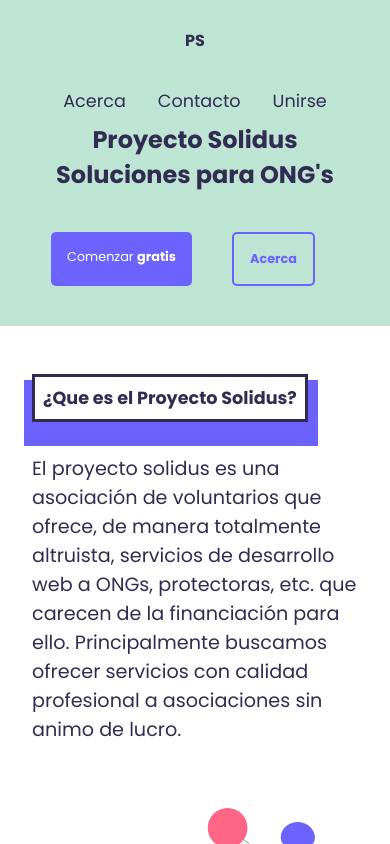
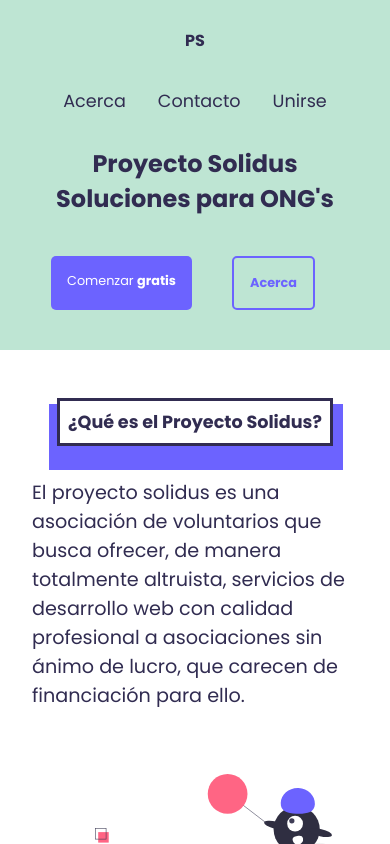
Before and after one commit to proyectosolidus/ProyectoSolidus, a React (Create React App) app: page / in a window 390 px wide. Shown: the top 844 px of the page. Built offline with nearby package versions, Linux system fonts and the light colour scheme.

Commit message:
little improvements

```diff
--- a/src/components/ContactForm.js
+++ b/src/components/ContactForm.js
@@ -45,16 +45,16 @@ const ContactForm = () => {
 					<label for="name">Nombre</label>
 					<input onChange={handleChange} value={formState.form.name} id="name" type="text" name="name" />
 
-					<label for="">Nombre de la organización</label>
-					<input onChange={handleChange} value={formState.form.ongName} id="" type="text" name="ongName" />
+					<label for="ongName">Nombre de la organización</label>
+					<input onChange={handleChange} value={formState.form.ongName} id="ongName" type="text" name="ongName" />
 
-					<label for="email">Correo Electronico</label>
+					<label for="email">Correo Electrónico</label>
 					<input onChange={handleChange} value={formState.form.email} size="25" id="email" type="email" name="email" />
 
 					<label for="webSite">Sitio web</label>
 					<input onChange={handleChange} value={formState.form.webSite} id="webSite" type="text" name="webSite" />
 
-					<label for="emailBody">Cuentanos un poco sobre {formState.form.ongName}</label>
+					<label for="emailBody">Cuéntanos un poco sobre {formState.form.ongName}</label>
 					<textarea onChange={handleChange} value={formState.form.emailBody} name="emailBody" placeholder={`¿Quien eres, que hace ${formState.form.ongName} y como podemos ayudarles?`} id="emailBody" type="text-area" className="ong-descrption"></textarea>
 
 					<button type="button" className="primary-btn Contact-form-button">ENVIAR</button>
--- a/src/components/Header.js
+++ b/src/components/Header.js
@@ -10,8 +10,8 @@ const Header = () => {
 				PS
 			</Link>
 			<nav className="Header__nav">
-				<a href="/#acerca">Acerca</a>
-				<a href="/#contacto">Contacto</a>
+				<a href="#acerca">Acerca</a>
+				<a href="#contacto">Contacto</a>
 				<a href="/unirse">Unirse</a>
 			</nav>
 		</header>
--- a/src/components/styles/Header.css
+++ b/src/components/styles/Header.css
@@ -1,6 +1,6 @@
 .Header {
 	display: flex;
-	padding: .5rem;
+	padding: .5rem .5rem 2rem;
 	align-items: center;
 	justify-content: space-between;
 	background-color: #bee5d3;
@@ -23,10 +23,14 @@
 	color: white;
 }
 
+.Header__nav {
+	gap: 2rem;
+	display: flex;
+}
+
 .Header__nav a {
 	text-decoration: none;
 	font-size: 1.1rem;
-	margin-left: 2rem;
 	color: #312c51;
 }
 
@@ -42,8 +46,7 @@
 	}
 
 	.Header__nav {
-		gap: 2rem;
-		display: flex;
+
 		margin-top: 1rem;
 	}
 
--- a/src/pages/Home.js
+++ b/src/pages/Home.js
@@ -35,10 +35,10 @@ const Home = () => {
 				<div className="Home__about">
 					<div className="Home__about-info">
 						<h2>
-							¿Que es el Proyecto Solidus?
+							¿Qué es el Proyecto Solidus?
 						</h2>
 						<p>
-							El proyecto solidus es una asociación de voluntarios que ofrece, de manera totalmente altruista, servicios de desarrollo web a ONGs, protectoras, etc. que carecen de la financiación para ello. Principalmente buscamos ofrecer servicios con calidad profesional a asociaciones sin animo de lucro.
+							El proyecto solidus es una asociación de voluntarios que busca ofrecer, de manera totalmente altruista, servicios de desarrollo web con calidad profesional a asociaciones sin ánimo de lucro, que carecen de financiación para ello.
 						</p>
 					</div>
 					<div className="Home__about-image">
--- a/src/pages/styles/Home.css
+++ b/src/pages/styles/Home.css
@@ -52,6 +52,9 @@
 
   .Home__hero-content-buttons {
     margin-bottom: 2rem;
+    display: flex;
+    flex-wrap: wrap;
+    justify-content: center;
   }
 
   .Home__hero-image  {
@@ -62,12 +65,6 @@
 @media screen and (max-width: 699px) {
   .Home__hero-content h1 {
     font-size: 1.8rem;
-  }
-
-  .Home__hero-content-buttons {
-    display: flex;
-    flex-wrap: wrap;
-    justify-content: center;
   }
 
   .hero-content-button {
@@ -140,9 +137,11 @@
 
   .Home__about-info h2 {
     box-shadow: 1px 15px 0px 9px #6C63FF;
+    justify-self: center;
   }
 
   .Home__about-info {
+    display: grid;
     grid-row: 1/2;
     grid-column: 1/2;
   }
```
Also changed, not shown: 1 other file (tests, documents, lock files or other folders).
